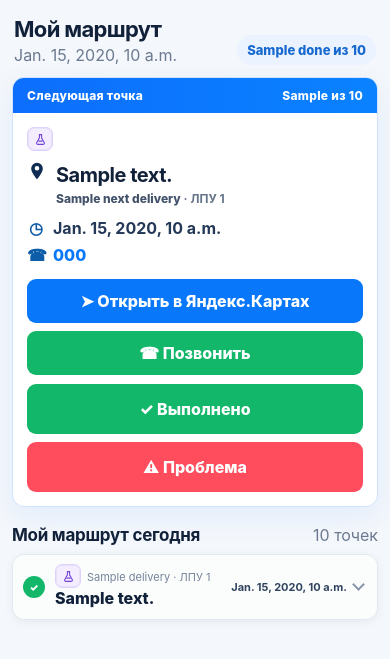
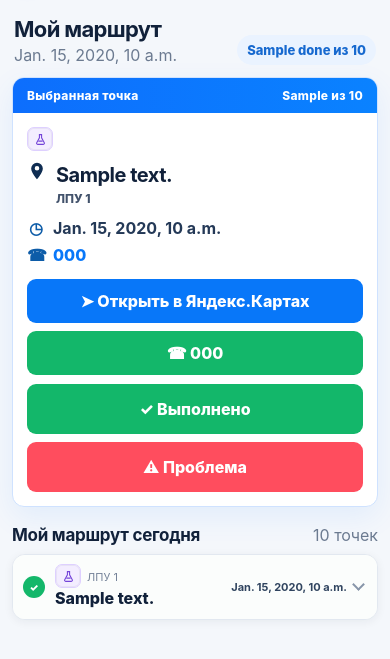
Before and after one commit to Hardoffx/courier-control, a Django app: template templates/courier/today.html in a window 390 px wide. Shown: the part 58-717 px from the top of the page. Run offline with Django 5.2, Linux system fonts and the light colour scheme; the template is opened without the code that fills it: most values are stand-ins (such as "Sample title", 1, 10 or a date in 2020).

Commit message:
Refine courier mobile route controls

```diff
--- a/templates/courier/today.html
+++ b/templates/courier/today.html
@@ -11,14 +11,14 @@
 
   {% if next_delivery %}
   <section class="card next-card">
-    <div class="next-bar"><span>Следующая точка</span><span>{{ next_delivery.route_order }} из {{ total }}</span></div>
+    <div class="next-bar"><span>Выбранная точка</span><span>{{ next_delivery.route_order }} из {{ total }}</span></div>
     <div class="next-body">
       <div class="next-lab">{% include 'includes/lab_badge.html' with delivery=next_delivery %}</div>
       <div class="address-line">
         <span class="address-pin" aria-hidden="true"><svg viewBox="0 0 24 24" fill="currentColor"><path d="M12 2a7 7 0 0 0-7 7c0 5.3 7 13 7 13s7-7.7 7-13a7 7 0 0 0-7-7Zm0 9.5A2.5 2.5 0 1 1 12 6a2.5 2.5 0 0 1 0 5.5Z"/></svg></span>
         <div>
           <h2 class="next-address">{{ next_delivery.address }}</h2>
-          <div class="lab-caption"><strong>{{ next_delivery.lab_name }}</strong>{% if next_delivery.lpu_number %} · ЛПУ {{ next_delivery.lpu_number }}{% endif %}</div>
+          <div class="lab-caption">{% if next_delivery.lpu_number %}<strong>ЛПУ {{ next_delivery.lpu_number }}</strong>{% endif %}</div>
         </div>
       </div>
       <div class="next-meta">
@@ -27,7 +27,7 @@
       </div>
       <div class="action-row">
         <a class="btn" target="_blank" rel="noopener" href="https://yandex.ru/maps/?text={{ next_delivery.address|urlencode }}">➤ Открыть в Яндекс.Картах</a>
-        {% if next_delivery.phone %}<a class="btn good" href="tel:{{ next_delivery.phone }}">☎ Позвонить</a>{% else %}<a class="btn alt detail-opener" href="#delivery-{{ next_delivery.pk }}" data-open="delivery-{{ next_delivery.pk }}">+ Телефон</a>{% endif %}
+        {% if next_delivery.phone %}<a class="btn good" href="tel:{{ next_delivery.phone }}">☎ {{ next_delivery.phone }}</a>{% else %}<a class="btn alt detail-opener" href="#delivery-{{ next_delivery.pk }}" data-open="delivery-{{ next_delivery.pk }}">+ Телефон</a>{% endif %}
       </div>
       <div class="big-actions">
         <form class="done-form" method="post" action="{% url 'courier_update' next_delivery.pk %}">
@@ -48,7 +48,7 @@
         <summary class="route-row">
           <span class="route-dot">{% if d.status == 'done' %}✓{% elif d.status == 'problem' %}!{% else %}{{ d.route_order }}{% endif %}</span>
           <div class="route-primary">
-            <div class="route-labline">{% include 'includes/lab_badge.html' with delivery=d %}<span class="route-sub">{{ d.lab_name }}{% if d.lpu_number %} · ЛПУ {{ d.lpu_number }}{% endif %}</span></div>
+            <div class="route-labline">{% include 'includes/lab_badge.html' with delivery=d %}{% if d.lpu_number %}<span class="route-sub route-lpu">ЛПУ {{ d.lpu_number }}</span>{% endif %}</div>
             <div class="route-address">{{ d.address }}</div>
           </div>
           <div class="route-time">{{ d.time_window|default:d.get_status_display }}</div>
@@ -62,8 +62,10 @@
           {% if d.status != 'done' %}
             <div class="action-row route-detail-actions">
               <a class="btn" target="_blank" rel="noopener" href="https://yandex.ru/maps/?text={{ d.address|urlencode }}">➤ Открыть в Яндекс.Картах</a>
-              {% if d.phone %}<a class="btn good" href="tel:{{ d.phone }}">☎ Позвонить</a>{% endif %}
+              {% if d.phone %}<a class="btn good" href="tel:{{ d.phone }}">☎ {{ d.phone }}</a>{% endif %}
             </div>
+
+            <form class="done-form route-inline-done" method="post" action="{% url 'courier_update' d.pk %}">{% csrf_token %}<input type="hidden" name="action" value="done"><input type="hidden" name="latitude"><input type="hidden" name="longitude"><button class="btn good" type="submit">✓ Выполнено</button></form>
 
             <details id="problem-{{ d.pk }}" class="problem-panel">
               <summary class="btn bad">⚠ Проблема</summary>
@@ -77,7 +79,7 @@
 
             {% if not d.phone %}
             <form method="post" action="{% url 'courier_update' d.pk %}" class="route-detail-form phone-form">
-              {% csrf_token %}<input type="hidden" name="action" value="phone"><input name="phone" placeholder="Добавить телефон"><button class="btn alt" type="submit">Добавить телефон</button>
+              {% csrf_token %}<input type="hidden" name="action" value="phone"><input name="phone" placeholder="Добавить телефон"><button class="btn alt" type="submit">Добавить</button>
             </form>
             {% endif %}
 
```
